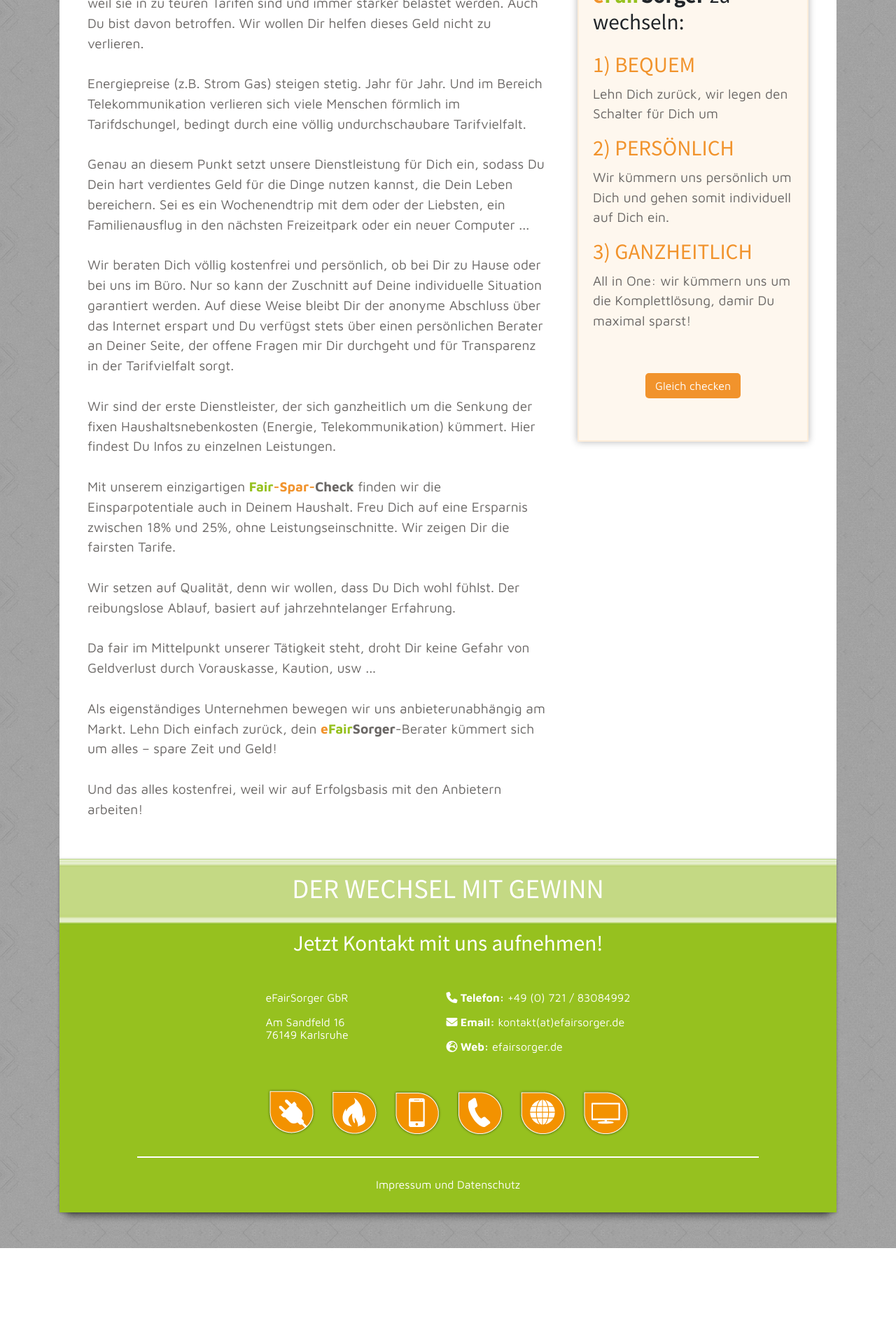
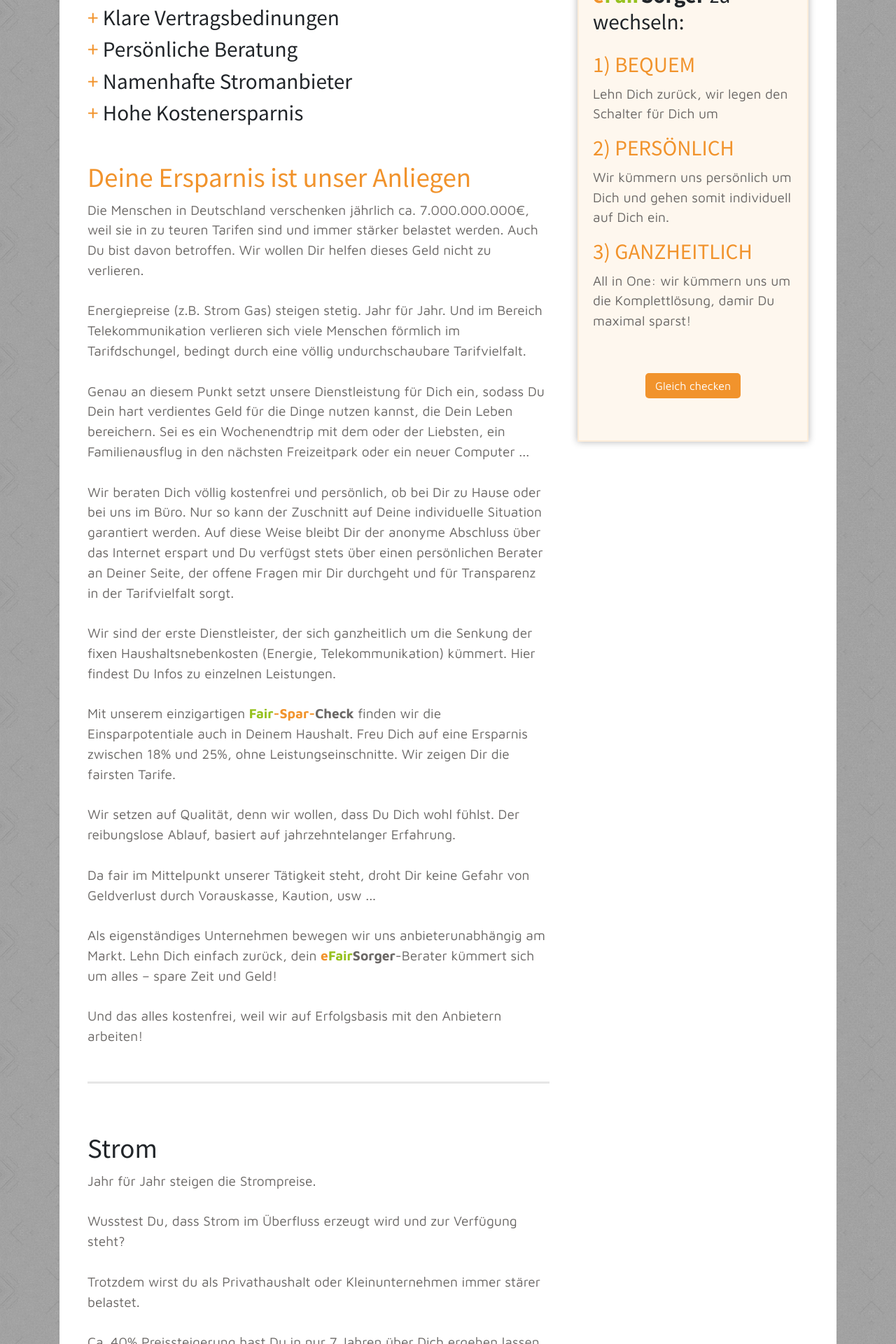
Before and after one commit to eFairSorger-GbR/efairsorger_homepage, a PHP site: page /service.html in a window 1280 px wide. Shown: the part 480-2400 px from the top of the page at 70% size. Before the commit the page ends 2263 px from the top, so only its background shows below. Run offline with PHP 8.4, Linux system fonts and the light colour scheme; some libraries are stand-ins or nearby versions.

Commit message:
FEAT: subservices included

```diff
--- a/assets/stylesheets/css/style.css
+++ b/assets/stylesheets/css/style.css
@@ -17,11 +17,18 @@
   margin: 0;
   padding: 0; }
 
+section {
+  margin-bottom: 50px; }
+
 .container-main {
   background-color: white;
   margin: 51px auto 0 0;
   padding: 20px 40px 40px 40px;
   box-shadow: rgba(0, 0, 0, 0.498039) 0px 15px 10px -10px; }
+
+.section-bordered {
+  border-top: 3px solid #e6e6e6;
+  padding: 70px 0; }
 
 h3 {
   font-weight: bold; }
@@ -70,7 +77,9 @@
   h2 {
     font-size: 1.563em !important; }
   h3 {
-    font-size: 1.563em !important; } }
+    font-size: 1.563em !important; }
+  #silent-link {
+    display: none; } }
 
 @media (min-width: 1200px) {
   h1 {
@@ -78,7 +87,9 @@
   h2 {
     font-size: 2.441em !important; }
   h3 {
-    font-size: 1.953em !important; } }
+    font-size: 1.953em !important; }
+  #silent-link {
+    display: none; } }
 
 .color-main {
   color: #96C11F !important; }
--- a/assets/stylesheets/scss/config/utilities.scss
+++ b/assets/stylesheets/scss/config/utilities.scss
@@ -12,6 +12,10 @@
   padding: 0;
 }
 
+section {
+  margin-bottom: 50px;
+}
+
 .container-main {
   background-color: $color-bg;
   margin: 51px auto 0 0;
@@ -19,6 +23,10 @@
   box-shadow:  rgba(0, 0, 0, 0.498039) 0px 15px 10px -10px;
 }
 
+.section-bordered {
+  border-top: 3px solid $color-grey-light;
+  padding: 70px 0;
+}
 
 // --- Fonts ---
 h3 {
@@ -105,6 +113,10 @@
   h3 {
     font-size: 1.563em !important;
   }
+
+  #silent-link {
+    display: none;
+  }
 }
 
 // Extra large devices (large desktops, 1200px and up)*/
@@ -120,4 +132,8 @@
   h3 {
     font-size: 1.953em !important;
   }
+
+  #silent-link {
+    display: none;
+  }
 }
--- a/service.html
+++ b/service.html
@@ -59,10 +59,20 @@
 
 
         <!-- about page content begin -->
-        <h1>Das machen wir für Dich</h1>
+        <h1>Service</h1>
         <div class="main-area-with-sitebar">
 
           <div class="left-area">
+            <section>
+              <h2><span class="color-sec fbold">e</span><span class="color-main fbold">Fair</span><span class="color-grey fbold">Sorger</span> bietet dir:</h2>
+              <h3><span class="color-sec">+ </span> Faire Tarife</h3>
+              <h3><span class="color-sec">+ </span> Klare Vertragsbedinungen</h3>
+              <h3><span class="color-sec">+ </span> Persönliche Beratung</h3>
+              <h3><span class="color-sec">+ </span> Namenhafte Stromanbieter</h3>
+              <h3><span class="color-sec">+ </span> Hohe Kostenersparnis</h3>
+            </section>
+
+            <section>
               <h2 class="color-sec">Deine Ersparnis ist unser Anliegen</h2>
               <p>
                 Die Menschen in Deutschland verschenken jährlich ca. 7.000.000.000€, weil sie in zu teuren Tarifen sind und immer stärker belastet werden. Auch Du bist davon betroffen. Wir wollen Dir helfen dieses Geld nicht zu verlieren.
@@ -85,8 +95,63 @@
                 <br><br>
                 Und das alles kostenfrei, weil wir auf Erfolgsbasis mit den Anbietern arbeiten!
               </p>
+              <a id="silent-link" href="/impressum.html" class="btn-main">checken lassen</a>
+            </section>
+
+            <section class="section-bordered">
+              <h2>Strom</h2>
+              <p>
+                Jahr für Jahr steigen die Strompreise.
+                <br><br>
+                Wusstest Du, dass Strom im Überfluss erzeugt wird und zur Verfügung steht?
+                <br><br>
+                Trotzdem wirst du als Privathaushalt oder Kleinunternehmen immer stärer belastet.
+                <br><br>
+                Ca. 40% Preissteigerung hast Du in nur 7 Jahren über Dich ergehen lassen. Nur 17% waren es bei der Großindustrie ...
+                <br><br>
+                Es liegt an dir zu Handeln!
+                <br><br>
+                <a href="/impressum.html" class="btn-main">checken lassen</a>
+              </p>
+            </section>
+
+            <section class="section-bordered">
+              <h2>Gas</h2>
+              <p>
+                Gas gehört seit vielen Jahren zu den wichtigsten Energieträger unserer Gesellschaft. Ob fürs Heizen, Kochen, die Warmwasseraufbereitung oder zur Energieerzeugung - eine Welt ohne Gas ist nicht vorstellbar.
+                <br><br>
+                Die Einsparpotentiale in diesem Bereich sind enorm.
+                <br><br>
+                <a href="/impressum" class="btn-main">checken lassen</a>
+              </p>
+            </section>
+
+            <section class="section-bordered">
+              <h2>Telekommunikation</h2>
+              <p>
+                Kaum ein Bereich unterliegt so vielen Veränderungen wie die Telekommunikation. Sonderangebote und ständig veränderte Leistungsmerkmale verwirren Dich und viele andere Menschen und sorgen und oft für böse Überraschungen bei der monatlichen Abrechnung.
+                <br><br>
+                Wir helfen Dir durch den Tarifdschungel!
+                <br><br>
+                Viele Verbraucher fürchten den Aufwand eines Anbieterwechsels und verharren in viel zu teuren Tarifen. Auch die Mitnahme der alten Rufnummer wird als Unsicherheitsfaktor empfunden.
+                <br><br>
+                Geht es Dir auch so?
+                <br><br>
+                <a href="/impressum.html" class="btn-main">checken lassen</a>
+              </p>
+            </section>
+
+            <section class="section-bordered">
+              <h2>TV & Internet</h2>
+              <p>
+                Ständig wechselnde Angebote und neue Tarife verunsichern den Verbraucher. Eine Übersicht zu behalten gleicht einer sportlichen Höchstleistung.
+                <br><br>
+                Wir zeigen den richtigen durch diesen Durch eine persönliche Beratung erhältst du den ... richtigen Tarif, abgestimmt auf deine individuelle Situation. Überhöhte Kosten und schlechte Leistungen gehören der Vergangenheit an.
+                <br><br>
+                <a href="/impressum.html" class="btn-main">checken lassen</a>
+              </p>
+            </section>
           </div>
-
           <div class="right-sidebar">
             <h2 class="color-sec inline">3 </h2><h3 class="inline">Gründe mit <span class="color-sec fbold">e</span><span class="color-main fbold">Fair</span><span class="fbold">Sorger</span> zu wechseln:</h3>
             <br><br>
@@ -100,10 +165,11 @@
             <p>All in One: wir kümmern uns um die Komplettlösung, damir Du maximal sparst!</p>
 
             <div class="text-center">
-              <a href="/contact" class="btn-main">Gleich checken</a>
+              <a href="/impressum.html" class="btn-main">Gleich checken</a>
             </div>
           </div>
         </div>
+
         <!-- about page content end -->
 
       </div>
```
Also changed, not shown: assets/stylesheets/css/config/utilities.css (+13 -2 lines). Lines whose indentation alone changed are shown as unchanged.
